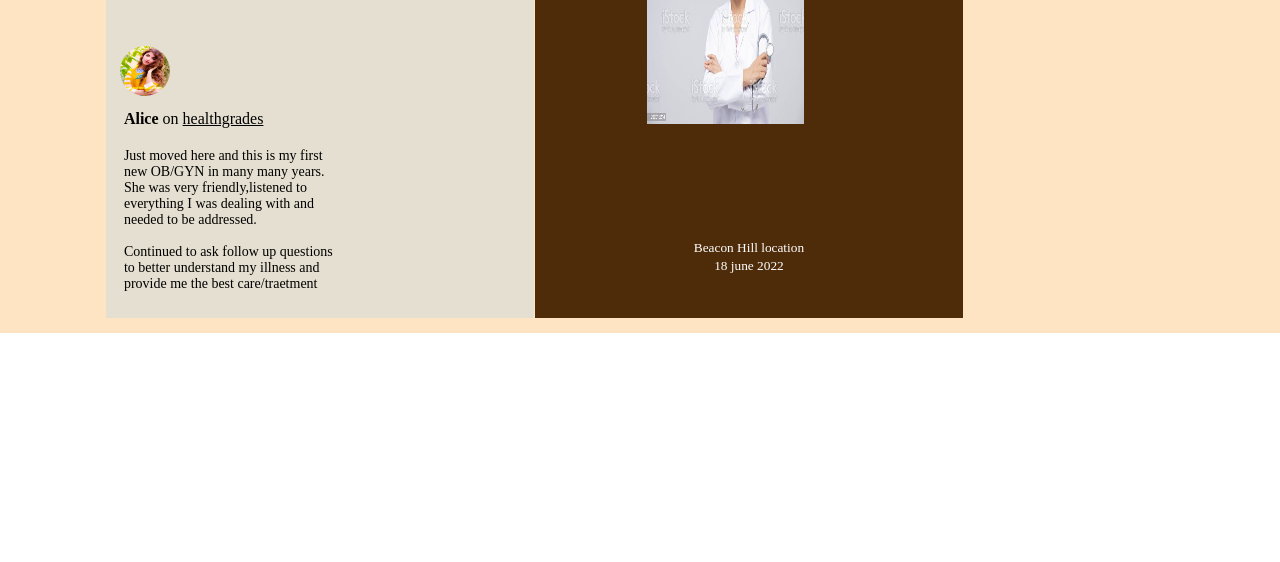
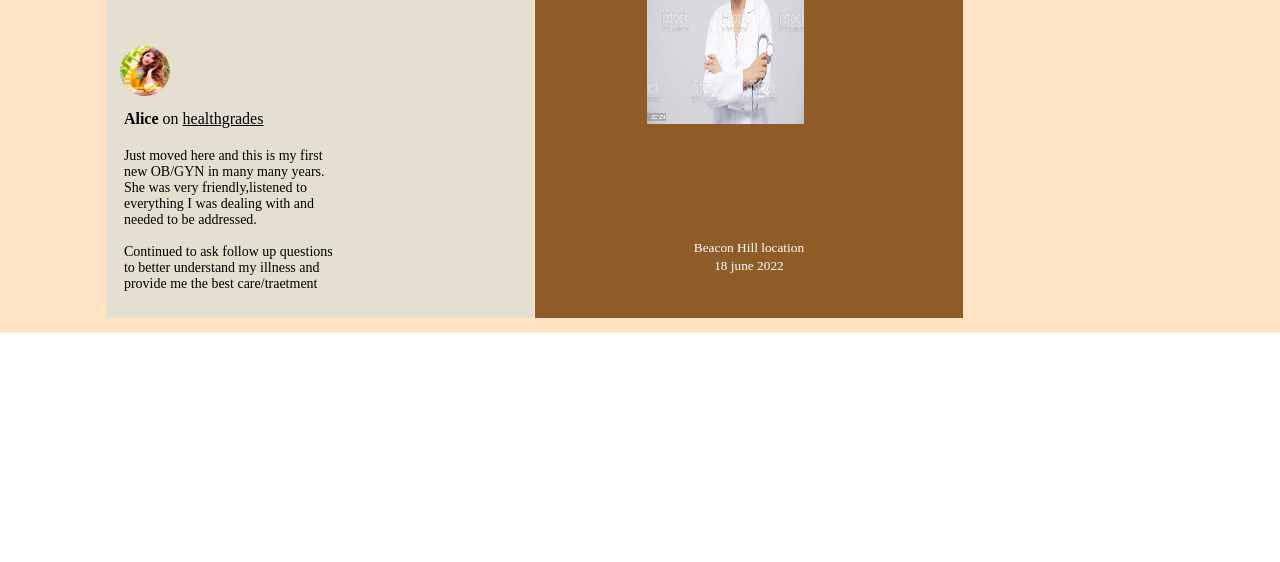
Before and after one commit to RashiTiwari1994/ProfileDesign, a plain HTML site: page index.html in a window 1280 px wide. Shown: the part 238-800 px from the top of the page. Drawn offline with Linux system fonts and the light colour scheme.

Commit message:
Initial commit

```diff
--- a/style.css
+++ b/style.css
@@ -22,7 +22,7 @@
 
 .second {
 
-    background-color: rgb(79, 44, 9);
+    background-color: rgb(143, 92, 40);
 
     width: 465px;
     padding: 8px;
@@ -63,7 +63,7 @@ h1 {
 
 .img2 {
 
-    /*width: 180px;*/
+
     height: 210px;
     object-fit: fill;
     margin: auto;
```
Also changed, not shown: index.html (+6 -4 lines).
